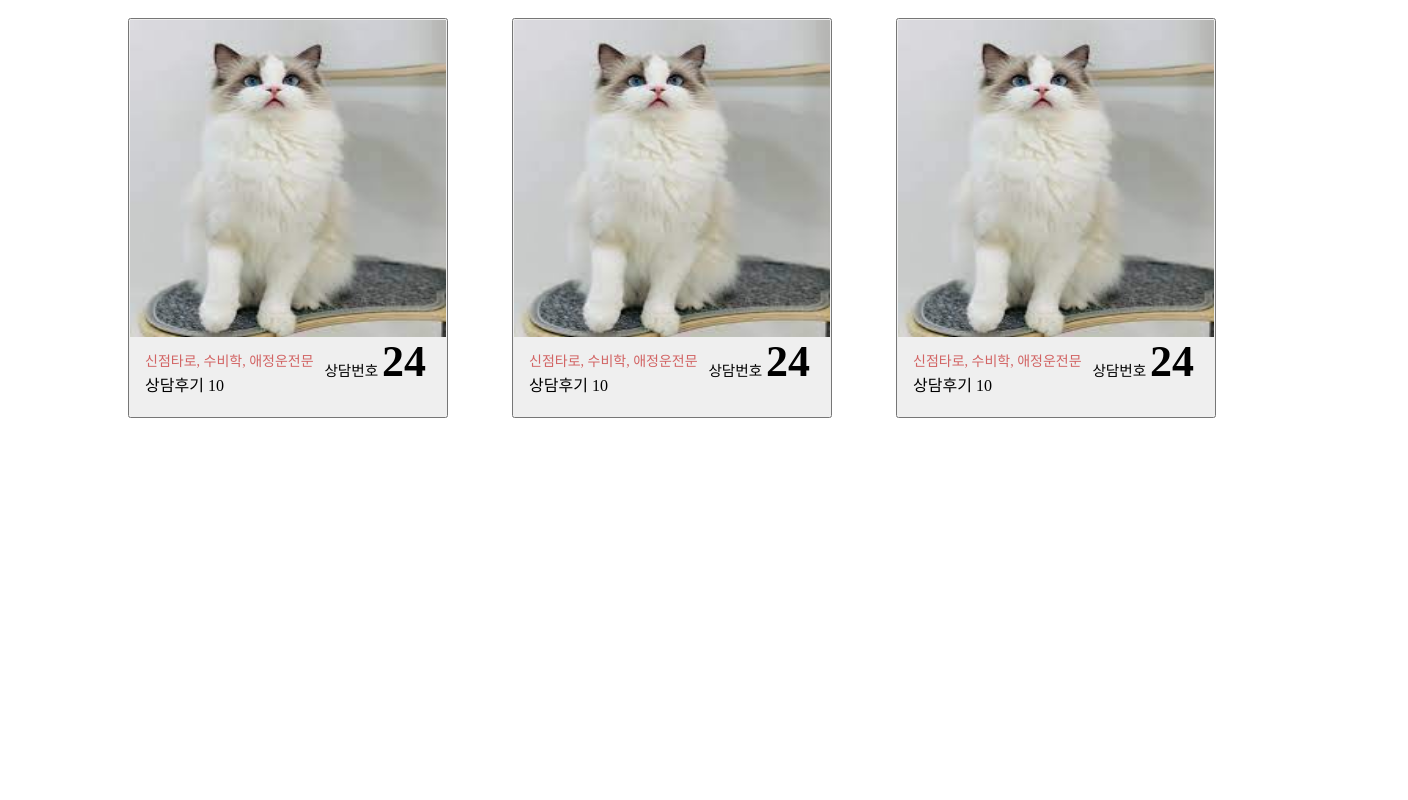
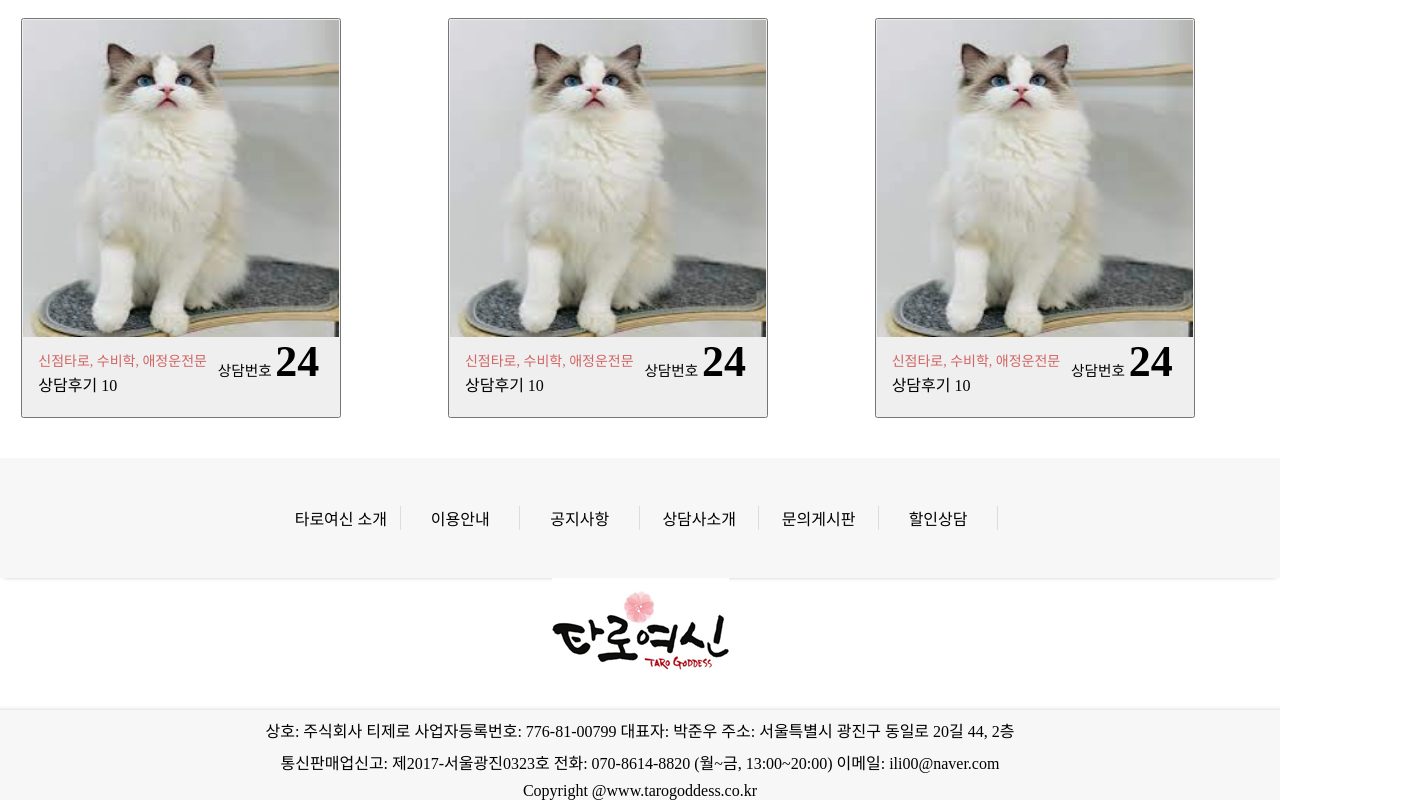
Before and after one commit to Team-Ko/Team-Ko_frontend, a React (Create React App) app: page / in a window 1280 px wide. Shown: the part 1710-2510 px from the top of the page, 1408 px wide, since content can reach past the window. Before the commit the page ends 2128 px from the top, so only its background shows below. Built offline with nearby package versions, Linux system fonts and the light colour scheme.

Commit message:
footer, copyright 추가

```diff
--- a/src/App.css
+++ b/src/App.css
@@ -18,8 +18,11 @@ img {
 }
 .card_warp {
   width: 100%;
-  margin-left: 10%;
-  margin-right: 10%;
+  justify-content: space-around;
   display: flex;
   margin-top: 5%;
 }
+.footer_logo {
+  display: block;
+  margin: 0 auto;
+}
--- a/src/App.js
+++ b/src/App.js
@@ -3,10 +3,12 @@ import Header from './Header';
 import Section1 from './Section1';
 import Section2 from './Section2';
 import Card from './Card';
+import Footer from './Footer';
+import Copyright from './Copyright';
 
 function App() {
   return (
-    <div>
+    <div className="warp">
       < Header />
       < Section1 />
       < Section2 />
@@ -20,6 +22,9 @@ function App() {
         < Card/>
         < Card/>
       </div>
+      < Footer/>
+        <img className="footer_logo" src="/images/logo1.png" alt="로고"/>
+      < Copyright/>
     </div>
   );
 }
--- /dev/null
+++ b/src/Copyright.jsx
@@ -0,0 +1,14 @@
+import './css/Copyright.css';
+
+//카피라이트 컴포넌트
+const Copyright = () => {
+    return (
+        <div className="Copyright">
+            <p className="text">상호: 주식회사 티제로 사업자등록번호: 776-81-00799 대표자: 박준우 주소: 서울특별시 광진구 동일로 20길 44, 2층</p>
+            <p className="text">통신판매업신고: 제2017-서울광진0323호 전화: 070-8614-8820 (월~금, 13:00~20:00) 이메일: ili00@naver.com</p>
+            <p className="text">Copyright @www.tarogoddess.co.kr</p>
+        </div>
+    )
+}
+
+export default Copyright;
--- /dev/null
+++ b/src/Footer.jsx
@@ -0,0 +1,19 @@
+import './css/Footer.css';
+
+//푸터 컴포넌트
+const Footer = () => {
+    return (
+        <div className="footer">
+            <ul className="menu_box">
+                <li className="menu"><a href="http://tarogoddess.co.kr/new/sub/about.html">타로여신 소개</a></li>
+                <li className="menu"><a href="http://tarogoddess.co.kr/new/sub/guide.html">이용안내</a></li>
+                <li className="menu"><a href="http://tarogoddess.co.kr/taro/bbs/board.php?bo_table=notice">공지사항</a></li>
+                <li className="menu"><a href="http://tarogoddess.co.kr/taro/bbs/board.php?bo_table=member">상담사소개</a></li>
+                <li className="menu"><a href="http://tarogoddess.co.kr/taro/bbs/board.php?bo_table=qna">문의게시판</a></li>
+                <li className="menu"><a href="http://tarogoddess.co.kr/taro/save_new.php">할인상담</a></li>
+            </ul>
+        </div>
+    )
+}
+
+export default Footer;
--- /dev/null
+++ b/src/css/Copyright.css
@@ -0,0 +1,15 @@
+@charset "uth-8";
+.Copyright {
+    margin-top: 5vh;
+    width: 100%;
+    display: flex;
+    flex-direction: column;
+    background: #f7f7f7;
+    box-shadow: 0 5px 5px 5px rgba(0, 0, 0, 0.2);
+}
+.text {
+    margin-top: 1vh;
+    text-align: center;
+    justify-content: center;
+    align-items: center;
+}
--- /dev/null
+++ b/src/css/Footer.css
@@ -0,0 +1,34 @@
+@charset "utf-8";
+.footer {
+    margin-top: 5vh;
+    width: 100%;
+    height: 120px;
+    padding-left: 10%;
+    padding-right: 10%;
+    box-shadow: 0 4px 4px -4px rgba(0, 0, 0, 0.2);
+    display: flex;
+    justify-content: space-around;
+    align-items: center;
+    background: #f7f7f7;
+  }
+.menu_box {
+  width: 70%;
+  height: 100%;
+  display: flex;
+  flex-wrap: nowrap;
+  justify-content: space-around;
+  align-items: center;
+}
+.menu {
+    border-right: 1px solid #ddd;
+    text-align: center;
+    width: 16.6%;
+}
+.menu a {
+    width: 100%;
+    height: 100%;
+    display: block;
+}
+.menu a:hover {
+    color: rgb(155, 44, 60);
+}
```
